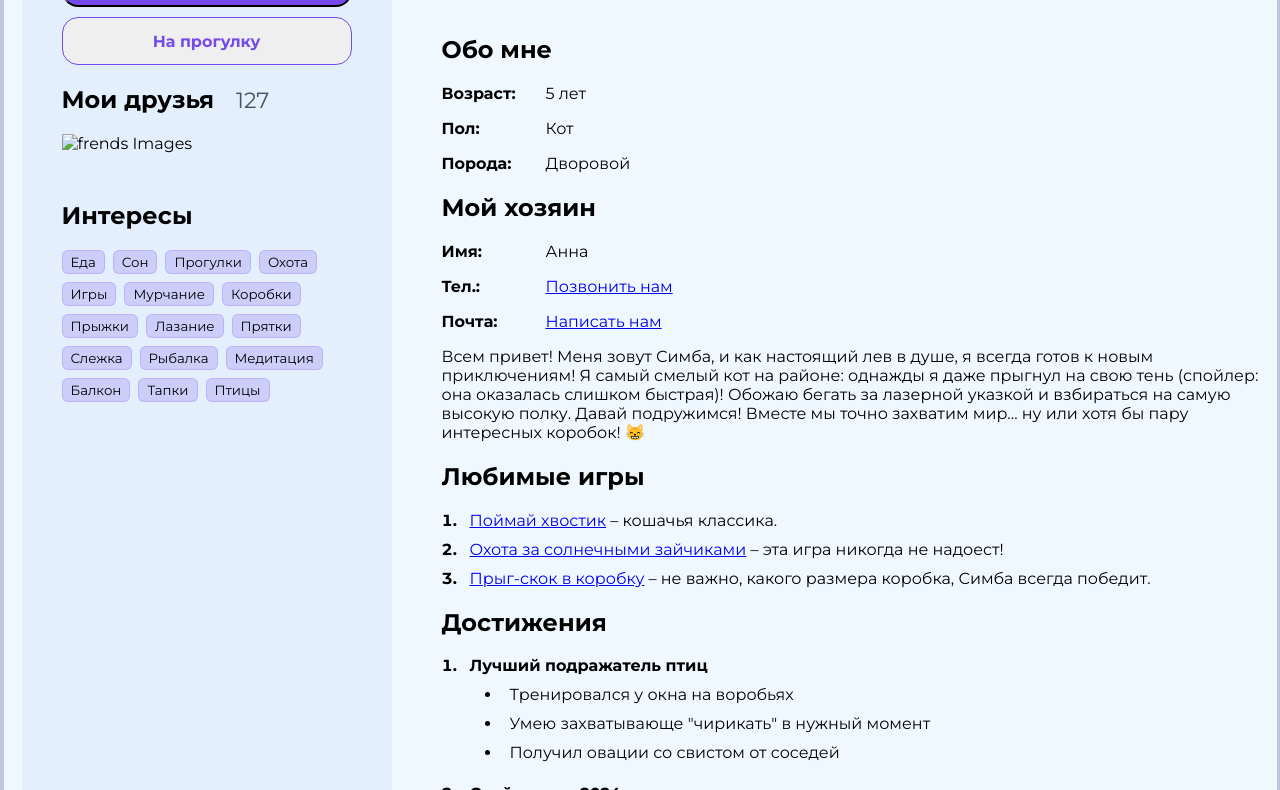
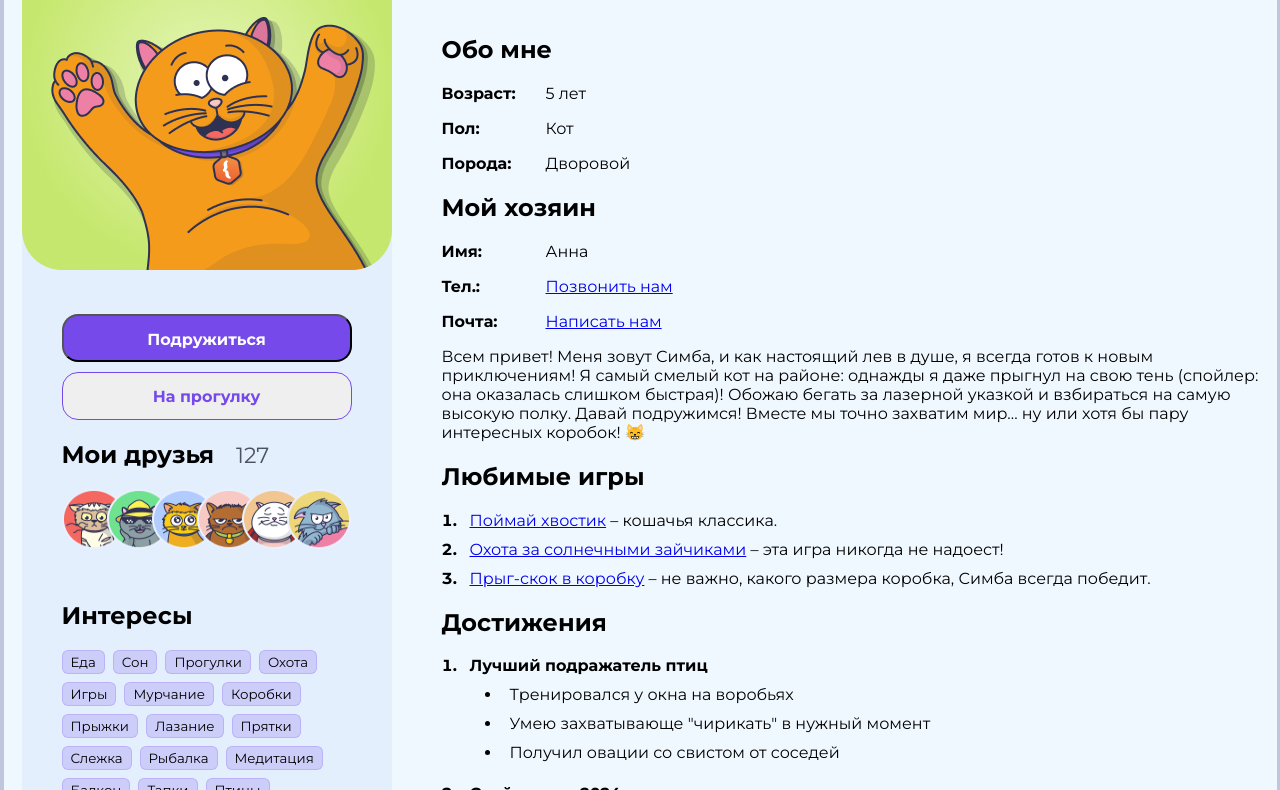
Before and after one commit to AnnaKlim69/AnnaKlim69WebsiteSimba, a plain HTML site: page index.HTML in a window 1280 px wide. Shown: the part 140-930 px from the top of the page. Drawn offline with Linux system fonts and the light colour scheme.

Commit message:
Update index.HTML

```diff
--- a/index.HTML
+++ b/index.HTML
@@ -13,7 +13,7 @@
     <body>
         <div class="wrapper">
             <aside>
-                <img src="./Images/Cat.png" alt="foto">
+                <img src="./Cat.png" alt="foto">
                 <div class="aside-box">
                 <!-- блок с кнопками -->
                 <div class="button-box">
@@ -23,10 +23,10 @@
                 <!-- блок Мои друзья -->
                 <div class="frends">
                     <h2>Мои друзья<span class="followers-cownter"> 127</span></h2>
-                    <img src="./Images/ProfileMF.png" alt="frends Images" width="290" height="60">
+                    <img src="./ProfileMF.png" alt="frends Images" width="290" height="60">
                 </div>
-                <!-- <img src="./Images/F1.png" alt="frends Images">
-                <img src="./Images/F2.png" alt="frends Images">
+                <!-- <img src="./F1.png" alt="frends Images">
+                <img src="./F2.png" alt="frends Images">
                 <img src="./Images/F3.png" alt="frends Images">
                 <img src="./Images/F4.png" alt="frends Images">
                 <img src="./Images/F5.png" alt="frends Images">
```
